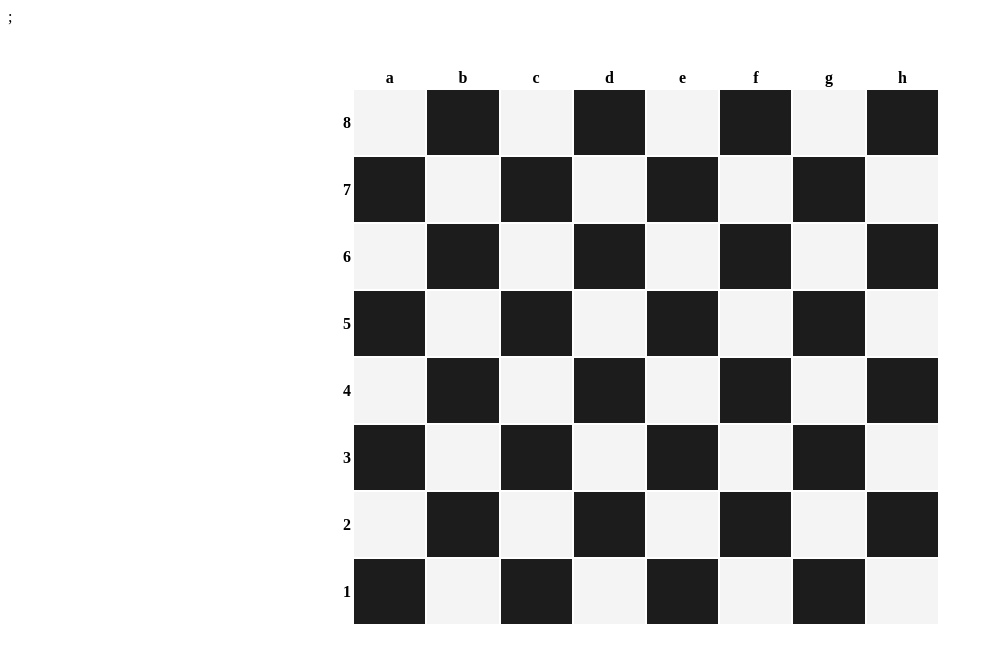
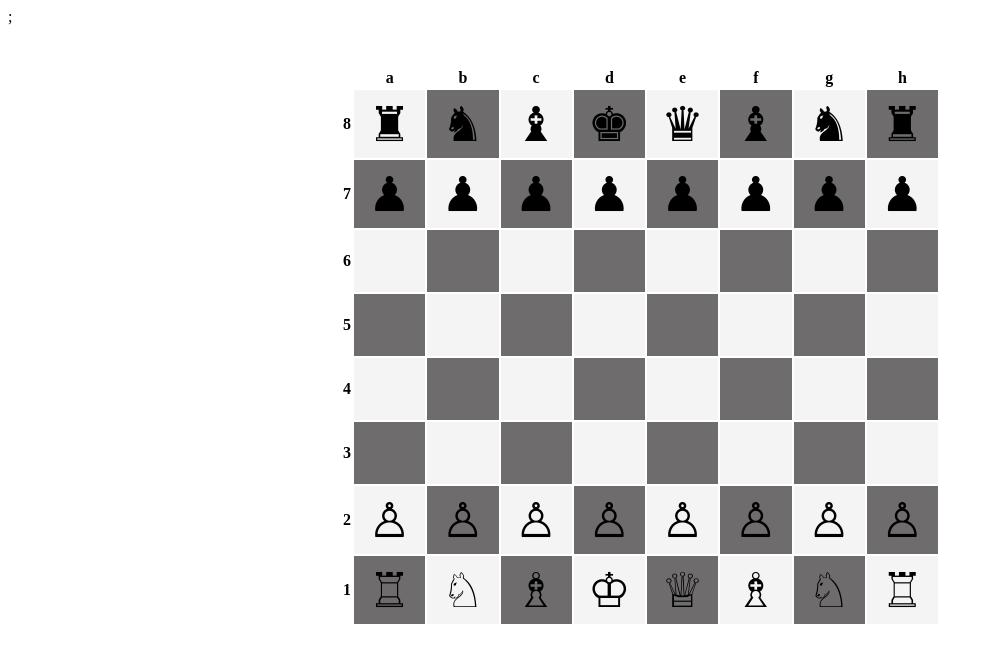
Before and after one commit to realleo245/Chess, a plain HTML site: page index.html in a window 1280 px wide. Shown: the whole page, without its empty margins (0-993 px from the left). Drawn offline with Linux system fonts and the light colour scheme.

```diff
--- a/index.html
+++ b/index.html
@@ -23,25 +23,25 @@
                 </tr>
                 <tr>
                     <th class = "label">8</th>
-                    <td class = "light" id = "a8"></td>
-                    <td class = "dark"  id = "b8"></td>
-                    <td class = "light" id = "c8"></td>
-                    <td class = "dark"  id = "d8"></td>
-                    <td class = "light" id = "e8"></td>
-                    <td class = "dark"  id = "f8"></td>
-                    <td class = "light" id = "g8"></td>
-                    <td class = "dark"  id = "h8"></td>
+                    <td class = "light rook" id = "a8">&#9820;</td>
+                    <td class = "dark knight"  id = "b8">&#9822;</td>
+                    <td class = "light bishop" id = "c8">&#9821;</td>
+                    <td class = "dark king"  id = "d8">&#9818;</td>
+                    <td class = "light queen" id = "e8">&#9819;</td>
+                    <td class = "dark bishop"  id = "f8">&#9821;</td>
+                    <td class = "light knight" id = "g8">&#9822;</td>
+                    <td class = "dark rook"  id = "h8">&#9820;</td>
                 </tr>
                 <tr>
                     <th class = "label">7</th>
-                    <td class = "dark"  id = "a7"></td>
-                    <td class = "light" id = "b7"></td>
-                    <td class = "dark"  id = "c7"></td>
-                    <td class = "light" id = "d7"></td>
-                    <td class = "dark"  id = "e7"></td>
-                    <td class = "light" id = "f7"></td>
-                    <td class = "dark"  id = "g7"></td>
-                    <td class = "light" id = "h7"></td>
+                    <td class = "dark pawn"  id = "a7">&#9823;</td>
+                    <td class = "light pawn" id = "b7">&#9823;</td>
+                    <td class = "dark pawn"  id = "c7">&#9823;</td>
+                    <td class = "light pawn" id = "d7">&#9823;</td>
+                    <td class = "dark pawn"  id = "e7">&#9823;</td>
+                    <td class = "light pawn" id = "f7">&#9823;</td>
+                    <td class = "dark pawn"  id = "g7">&#9823;</td>
+                    <td class = "light pawn" id = "h7">&#9823;</td>
                 </tr>
                 <tr>
                     <th class = "label">6</th>
@@ -90,25 +90,25 @@
                 </tr>
                 <tr>
                     <th class = "label">2</th>
-                    <td class = "light" id = "a2"></td>
-                    <td class = "dark"  id = "b2"></td>
-                    <td class = "light" id = "c2"></td>
-                    <td class = "dark"  id = "d2"></td>
-                    <td class = "light" id = "e2"></td>
-                    <td class = "dark"  id = "f2"></td>
-                    <td class = "light" id = "g2"></td>
-                    <td class = "dark"  id = "h2"></td>
+                    <td class = "light pawn" id = "a2">&#9817;</td>
+                    <td class = "dark pawn"  id = "b2">&#9817;</td>
+                    <td class = "light pawn" id = "c2">&#9817;</td>
+                    <td class = "dark pawn"  id = "d2">&#9817;</td>
+                    <td class = "light pawn" id = "e2">&#9817;</td>
+                    <td class = "dark pawn"  id = "f2">&#9817;</td>
+                    <td class = "light pawn" id = "g2">&#9817;</td>
+                    <td class = "dark pawn"  id = "h2">&#9817;</td>
                 </tr>
                 <tr>
                     <th class = "label">1</th>
-                    <td class = "dark"  id = "a1"></td>
-                    <td class = "light" id = "b1"></td>
-                    <td class = "dark"  id = "c1"></td>
-                    <td class = "light" id = "d1"></td>
-                    <td class = "dark"  id = "e1"></td>
-                    <td class = "light" id = "f1"></td>
-                    <td class = "dark"  id = "g1"></td>
-                    <td class = "light" id = "h1"></td>
+                    <td class = "dark rook"  id = "a1">&#9814;</td>
+                    <td class = "light knight" id = "b1">&#9816;</td>
+                    <td class = "dark bishop"  id = "c1">&#9815;</td>
+                    <td class = "light king" id = "d1">&#9812;</td>
+                    <td class = "dark queen"  id = "e1">&#9813;</td>
+                    <td class = "light bishop" id = "f1">&#9815;</td>
+                    <td class = "dark knight"  id = "g1">&#9816;</td>
+                    <td class = "light rook" id = "h1">&#9814;</td>
                 </tr>
             </table>
         </main>
--- a/styles.css
+++ b/styles.css
@@ -1,5 +1,5 @@
 .dark {
-    background-color: rgba(17, 17, 17, 0.954);
+    background-color: rgba(103, 101, 101, 0.953);
     width: 12.5%;
     height: 12.5%;
 }
@@ -15,3 +15,33 @@
     width: 75vh;
     height: 75vh;
 }
+.rook {
+    /* yes xxx-large actually exists, despite VS Code not knowing what it is*/
+    font-size: xxx-large;
+    text-align: center;
+}
+.knight {
+    /* yes xxx-large actually exists, despite VS Code not knowing what it is*/
+    font-size: xxx-large;
+    text-align: center;
+}
+.bishop {
+    /* yes xxx-large actually exists, despite VS Code not knowing what it is*/
+    font-size: xxx-large;
+    text-align: center;
+}
+.king {
+    /* yes xxx-large actually exists, despite VS Code not knowing what it is*/
+    font-size: xxx-large;
+    text-align: center;
+}
+.queen {
+    /* yes xxx-large actually exists, despite VS Code not knowing what it is*/
+    font-size: xxx-large;
+    text-align: center;
+}
+.pawn {
+    /* yes xxx-large actually exists, despite VS Code not knowing what it is*/
+    font-size: xxx-large;
+    text-align: center;
+}
```
Also changed, not shown: 4 other files.
